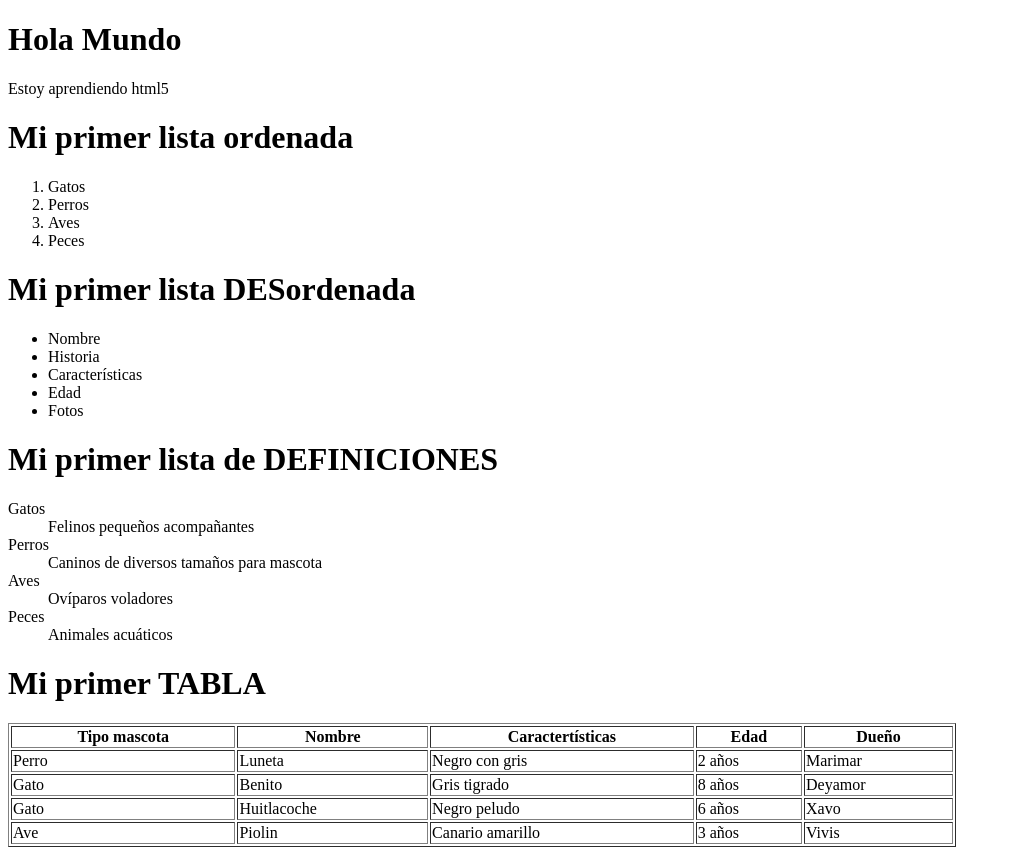
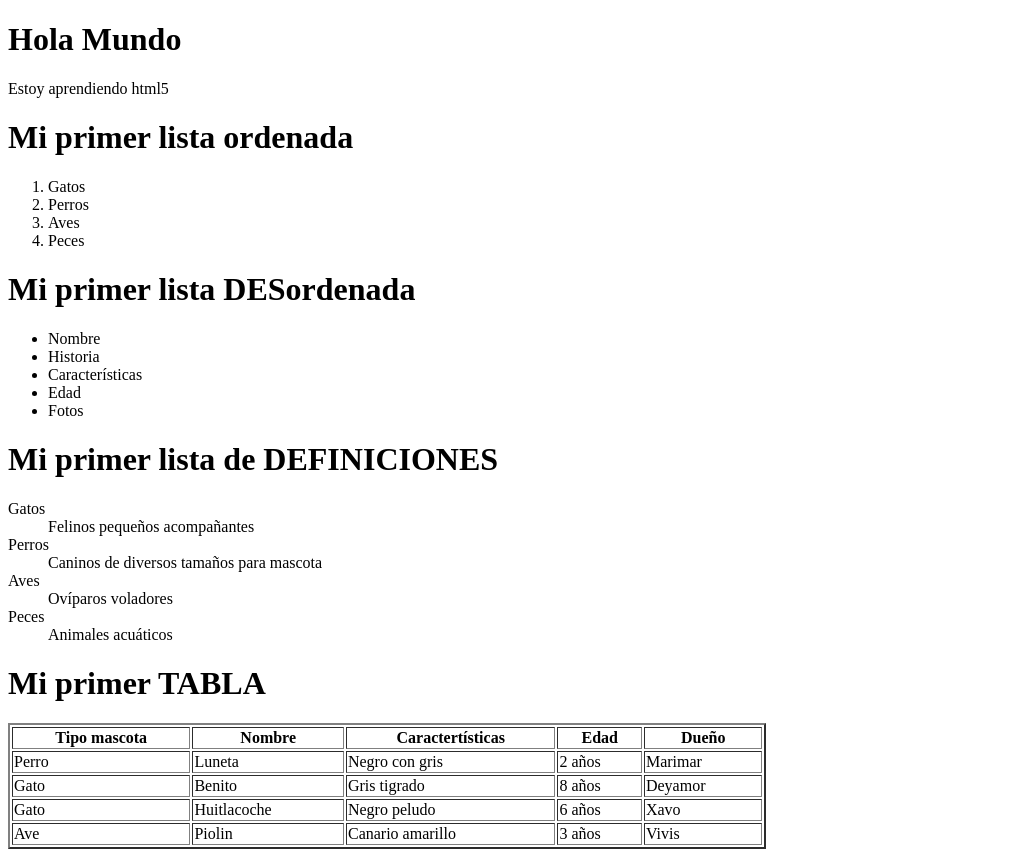
Before and after one commit to AECXMC/HTMLTlacopanDesWeb1, a plain HTML site: page index.html in a window 1280 px wide. Shown: the whole page, without its empty margins (0-1011 px from the left). Drawn offline with Linux system fonts and the light colour scheme.

Commit message:
Update index.html

```diff
--- a/index.html
+++ b/index.html
@@ -38,7 +38,7 @@
     </dl>
 
     <h1>Mi primer TABLA</h1>
-    <table border = "1" style=width:75%>
+    <table border = "2" style=width:60%>
       <tr>
         <th>Tipo mascota</th>
         <th>Nombre</th>
```
